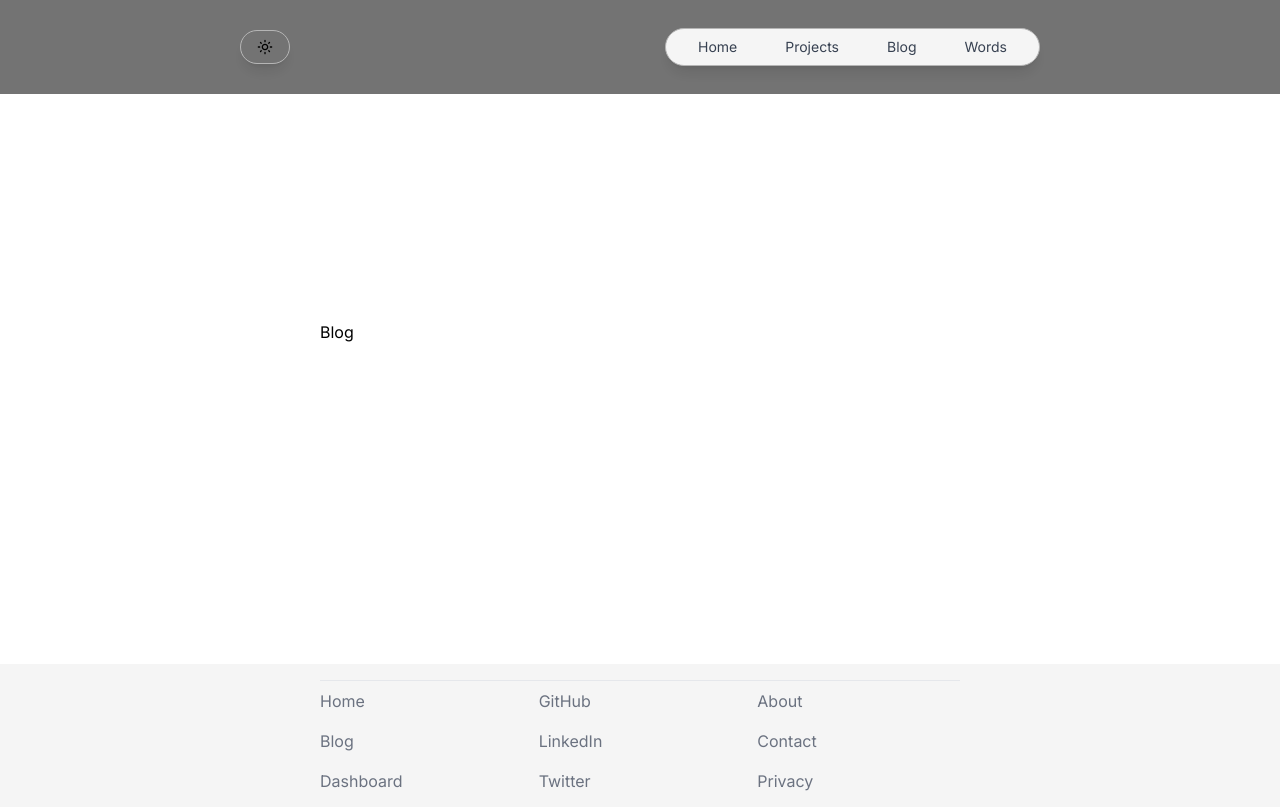
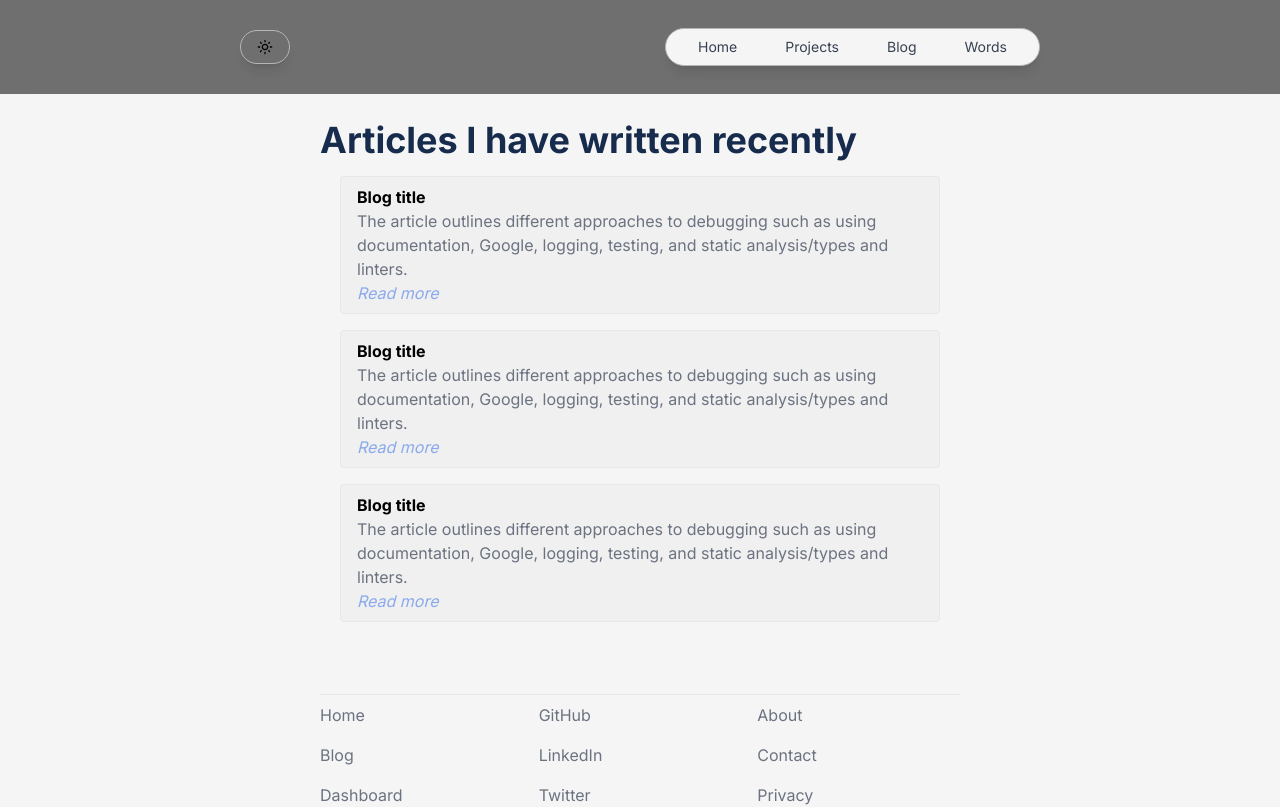
Before and after one commit to iambenkis/Portfolio-2.0, a Next.js app: page /blog in a window 1280 px wide. Shown: the top 807 px of the page. Built offline with nearby package versions, Linux system fonts and the light colour scheme.

Commit message:
Update url in blog page

```diff
--- a/src/app/blog/page.jsx
+++ b/src/app/blog/page.jsx
@@ -1,3 +1,44 @@
+const blogs = [
+  {
+    title: 'Blog title',
+    description:
+      'The article outlines different approaches to debugging such as using documentation, Google, logging, testing, and static analysis/types and linters. ',
+    link: 'https://blog.com',
+  },
+  {
+    title: 'Blog title',
+    description:
+      'The article outlines different approaches to debugging such as using documentation, Google, logging, testing, and static analysis/types and linters. ',
+    link: 'https://blog.com',
+  },
+  {
+    title: 'Blog title',
+    description:
+      'The article outlines different approaches to debugging such as using documentation, Google, logging, testing, and static analysis/types and linters.',
+    link: 'https://blog.com',
+  },
+]
+
 export default function Blog() {
-  return <h1 className="p-80">Blog</h1>
+  return (
+    <div className="px-80 pt-20 pb-10 bg-neutral-100">
+      <h2 className="mt-10 font-bold text-[#172b4d] text-2xl md:text-4xl mb-4">
+        Articles I have written recently
+      </h2>
+      <div className="px-5">
+        {blogs.map((blog) => (
+          <div
+            key={blog.description}
+            className="bg-[#eeeeeea2] my-4 px-4 py-2 rounded border"
+          >
+            <h2 className="font-bold">{blog.title}</h2>
+            <p className="text-gray-500">{blog.description}</p>
+            <a href={blog.link} className="text-blue-600/50 italic">
+              Read more
+            </a>
+          </div>
+        ))}
+      </div>
+    </div>
+  )
 }
```
